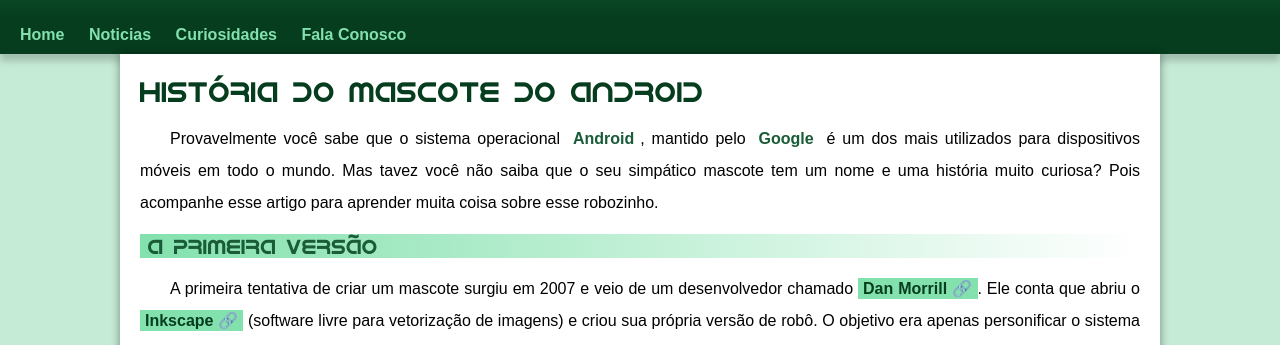
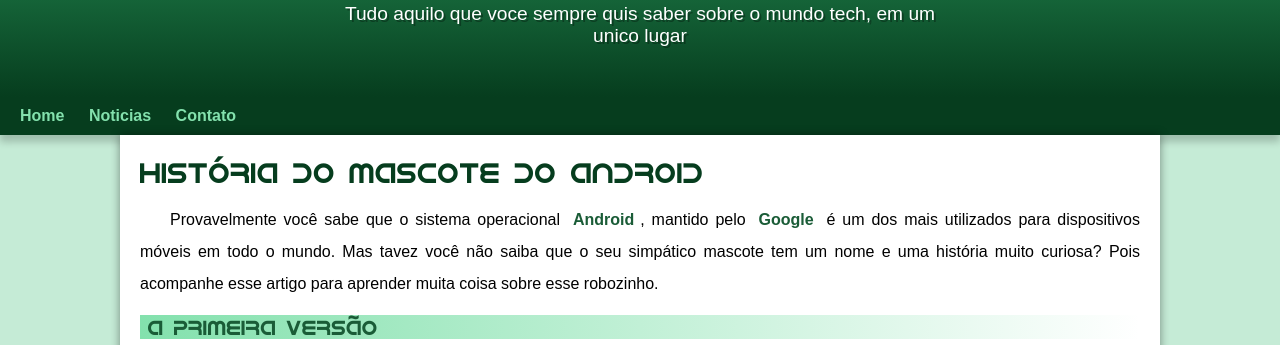
Before and after one commit to Paulo-Adriano/projeto-android, a plain HTML site: page index.html in a window 1280 px wide. Shown: the part 174-519 px from the top of the page. Drawn offline with Linux system fonts and the light colour scheme.

Commit message:
Problema de padding corrigido

```diff
--- a/estilo/style.css
+++ b/estilo/style.css
@@ -63,7 +63,7 @@ header > p {
     padding-right: 10px;
     padding-left: 10px;
     margin: auto;
-    margin-bottom: 30px;
+    padding: 50px;
     text-shadow: 2px 2px 0px rgba(0, 0, 0, 0.315);
 
 
--- a/index.html
+++ b/index.html
@@ -15,8 +15,7 @@
     <nav>
         <a href="#">Home</a>
         <a href="#">Noticias</a>
-        <a href="#">Curiosidades</a>
-        <a href="#">Fala Conosco</a>
+        <a href="#">Contato</a>
     </nav>
     <main>
         <article>
```
